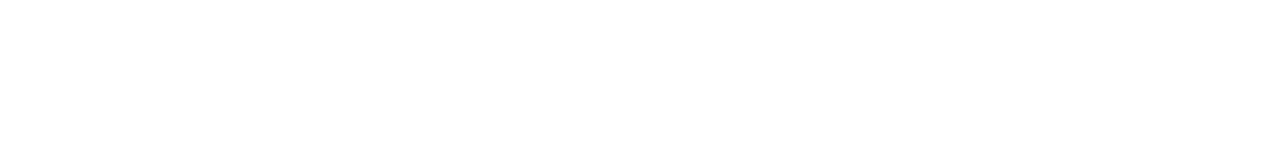
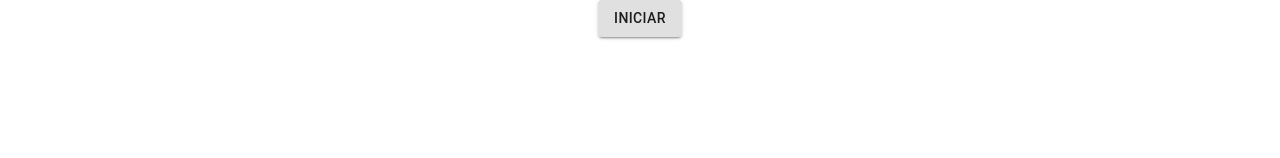
Before and after one commit to future4code/Glauber-Freitas, a React (Create React App) app in the folder case-frontend/: page / in a window 1280 px wide. Shown: the top 158 px of the page. Built offline with nearby package versions, Linux system fonts and the light colour scheme.

Commit message:
Adição do Header com botão inicir e descrição das cartas

```diff
--- a/case-frontend/src/App.js
+++ b/case-frontend/src/App.js
@@ -1,19 +1,30 @@
+import { Button } from "@material-ui/core"
 import { useState } from "react"
 import CardTarot from "./Components/Card/CardTarot"
 import cards from "./Data/Cards.json"
-import { AppContainer, CardContainer } from "./styled"
+import { AppContainer, CardContainer, Header } from "./styled"
 
 
 const App = () => {
   const [cardName, setCardName] =useState()
   const [inicio, setInicio] = useState(true)
+  const [description, setDescription] = useState()
   const cardsList = cards.cards
   const baseUrlCard = cards.imagesUrl
   const backImageCard = cards.imageBackCard
 
-  const onClickCard = (card) => {
+  const onClickCard = (card, description) => {
     setCardName(card)
+    setDescription(description)
   }
+
+  const onClickIniciar = () => {
+    // setInicio(true)
+    // setCardName('')
+    // setDescription('')
+    // shuffle(cardsList)
+  }
+
 
   const allCards = cardsList.map((card) =>{
     return (
@@ -21,15 +32,27 @@
         back={backImageCard}
         image={`${baseUrlCard}${card.image}`}
         name={card.name}
-        onClickCard={()=>onClickCard(card.name)}
+        onClickCard={()=>onClickCard(card.name, card.description)}
         inicio={inicio}
         clicked={cardName}
+        description={card.description}
       />
     )
   })
 
   return (
     <AppContainer >
+      <Header>
+        <div>
+        <Button
+          onClick={onClickIniciar}
+          variant="contained"
+        >
+          Iniciar
+        </Button>
+        </div>
+        {description}
+      </Header>
       <CardContainer>
         {allCards}
       </CardContainer>
--- a/case-frontend/src/Components/Card/CardTarot.js
+++ b/case-frontend/src/Components/Card/CardTarot.js
@@ -14,6 +14,7 @@
                     component={'img'}
                     alt ={props.name}
                     image={props.inicio?(props.clicked===props.name?props.image:props.back):props.image}
+                    descrription={props.description}
                 >
                 </CardMedia>
             </CardActionArea>
--- a/case-frontend/src/styled.js
+++ b/case-frontend/src/styled.js
@@ -12,4 +12,17 @@
 export const AppContainer = styled.div `
     display: flex;
     flex-direction: column;
+    justify-content: center;
+    align-items: center;
+    text-align: center;
 `
+export const Header = styled.div`
+    position: fixed;
+    top:0;
+    left:0;
+    background-color: white;
+    width: 100vw;
+    display: flex;
+    flex-direction: column;
+    z-index: 1;
+`
```
